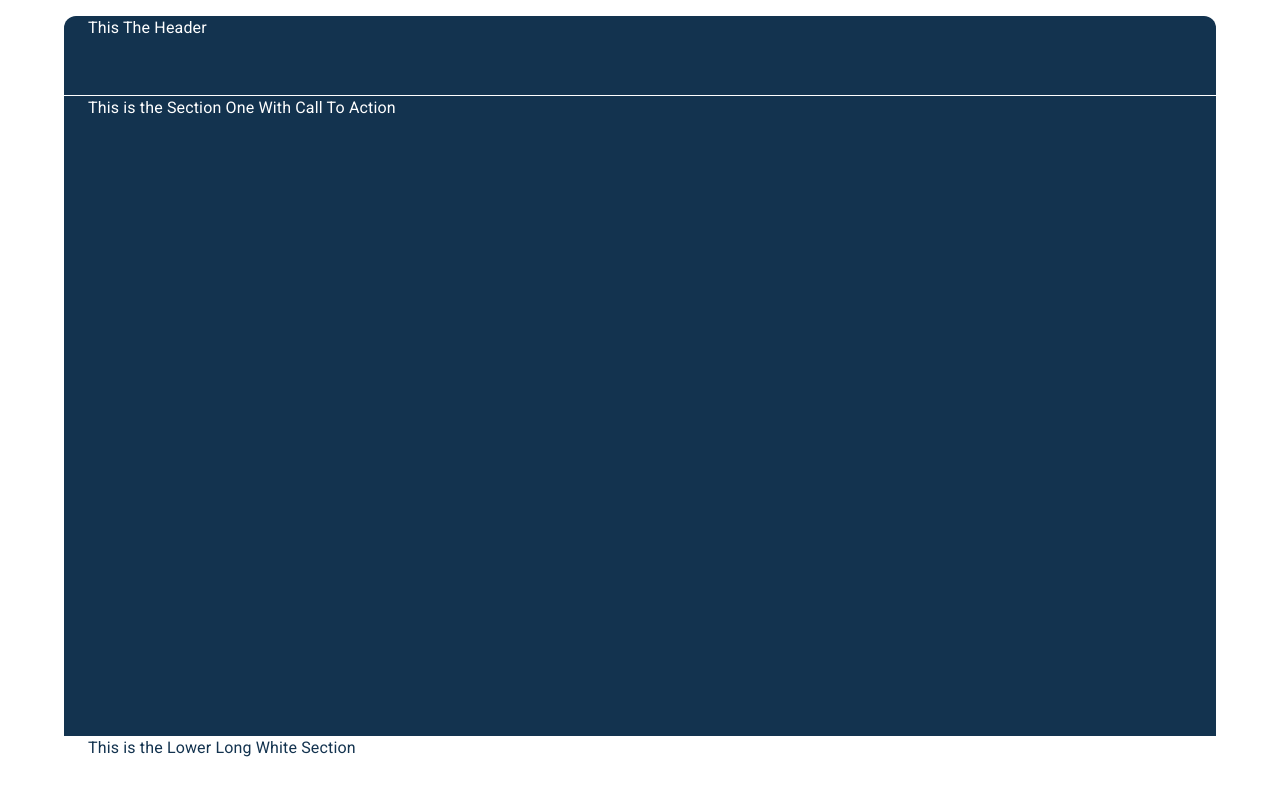
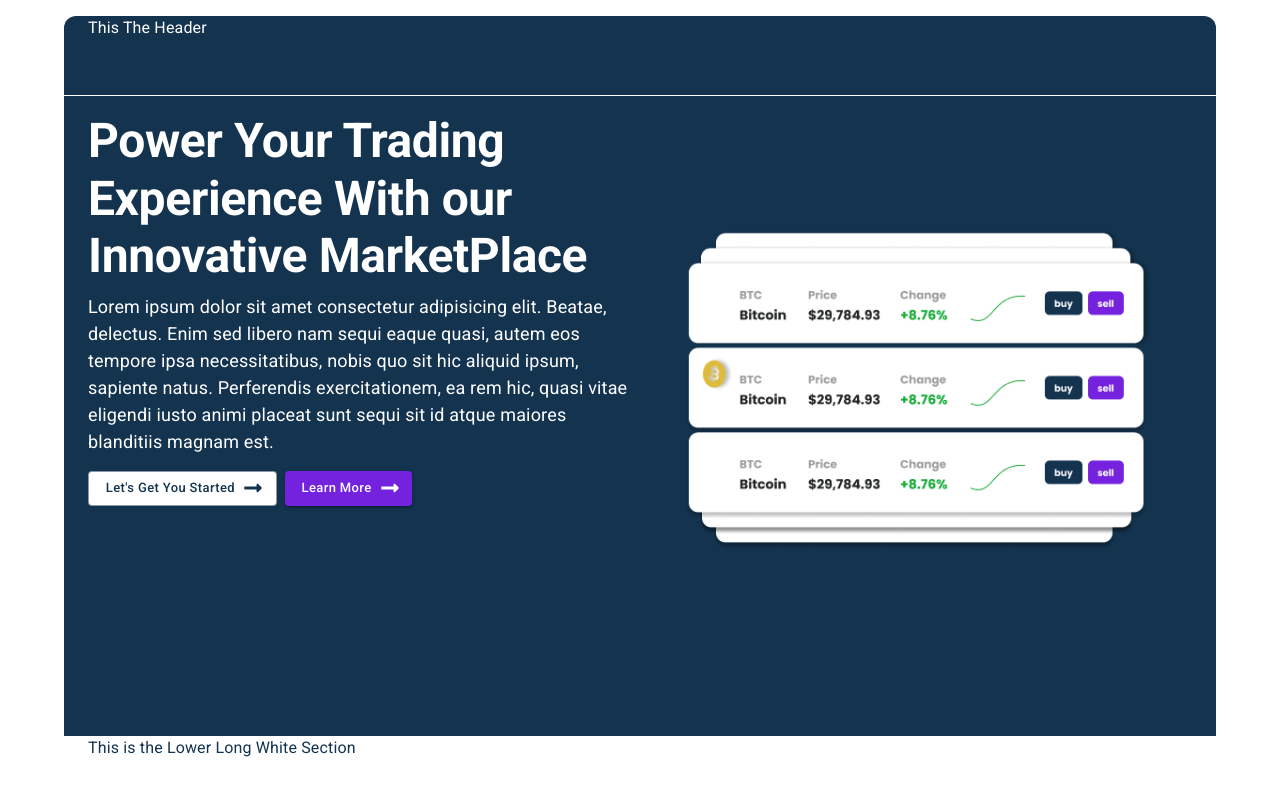
Before and after one commit to OsmiumDAO/osmarket, a Next.js app in the folder app/: page / in a window 1280 px wide. Shown: the top 796 px of the page. Built offline with nearby package versions, Linux system fonts and the light colour scheme.

Commit message:
Complete Section One

```diff
--- a/app/app/Landing/SectionOne.tsx
+++ b/app/app/Landing/SectionOne.tsx
@@ -1,5 +1,6 @@
-import { Container } from '@mui/material'
+import { Box, Button, Container, Typography } from '@mui/material'
 import React from 'react'
+import { FaLongArrowAltRight } from 'react-icons/fa'
 
 function SectionOne() {
   return (
@@ -8,9 +9,73 @@ function SectionOne() {
         backgroundColor: 'primary.main',
         minHeight: { xs: '65vh', md: '80vh' },
         color: '#ffff',
+        display: 'flex',
+        flexDirection: { xs: 'column', md: 'row' },
+        gap: 1,
+        py: { xs: 1, md: 1.5, lg: 2 },
       }}
     >
-      This is the Section One With Call To Action
+      <Box sx={{ flex: 1, display: 'flex', flexDirection: 'column', gap: 1 }}>
+        <Typography
+          component={'h1'}
+          variant='h2'
+          fontWeight={'700'}
+          sx={{ fontSize: { xs: '1.8em', md: '2.5em', lg: '3em' } }}
+        >
+          Power Your Trading Experience With our Innovative MarketPlace
+        </Typography>
+        <Typography
+          sx={{ fontSize: { xs: 'small', md: 'normal', lg: 'large' } }}
+        >
+          Lorem ipsum dolor sit amet consectetur adipisicing elit. Beatae,
+          delectus. Enim sed libero nam sequi eaque quasi, autem eos tempore
+          ipsa necessitatibus, nobis quo sit hic aliquid ipsum, sapiente natus.
+          Perferendis exercitationem, ea rem hic, quasi vitae eligendi iusto
+          animi placeat sunt sequi sit id atque maiores blanditiis magnam est.
+        </Typography>
+        <Box gap={1} display={'flex'} my={1}>
+          <Button
+            variant='outlined'
+            sx={{
+              bgcolor: '#ffffff',
+              color: 'primary.main',
+              fontSize: { xs: 'x-small', md: 'small' },
+              px: { xs: 1, md: 1.8, lg: 2.1 },
+            }}
+            endIcon={<FaLongArrowAltRight />}
+          >
+            Let's Get You Started
+          </Button>
+          <Button
+            variant='contained'
+            endIcon={<FaLongArrowAltRight />}
+            sx={{
+              fontSize: { xs: 'x-small', md: 'small' },
+              px: { xs: 1, md: 1.8, lg: 2.1 },
+            }}
+          >
+            Learn More
+          </Button>
+        </Box>
+      </Box>
+      <Box
+        sx={{
+          flex: 1,
+          display: 'flex',
+          justifyContent: 'center',
+          alignItems: 'center',
+        }}
+      >
+        <img
+          style={{
+            objectFit: 'contain',
+            maxWidth: 'calc(100% - 15%)',
+            maxHeight: 'calc(100% - 15%)',
+          }}
+          src='/images/landing/section_one.png'
+          alt='landing image'
+        />
+      </Box>
     </Container>
   )
 }
--- a/app/app/themes/index.ts
+++ b/app/app/themes/index.ts
@@ -17,6 +17,10 @@ export const defaultTheme = (mode: 'dark' | 'light') =>
         styleOverrides: {
           contained: {
             backgroundColor: '#7422DD',
+            textTransform: 'capitalize',
+          },
+          outlined: {
+            textTransform: 'capitalize',
           },
         },
       },
--- /dev/null
+++ b/package.json
@@ -0,0 +1,5 @@
+{
+  "dependencies": {
+    "react-icons": "^4.10.1"
+  }
+}
```
Also changed, not shown: app/public/images/landing/section_one.png (renamed from app/app/assets/landing/section_one.png), 1 other file (tests, documents, lock files or other folders).
